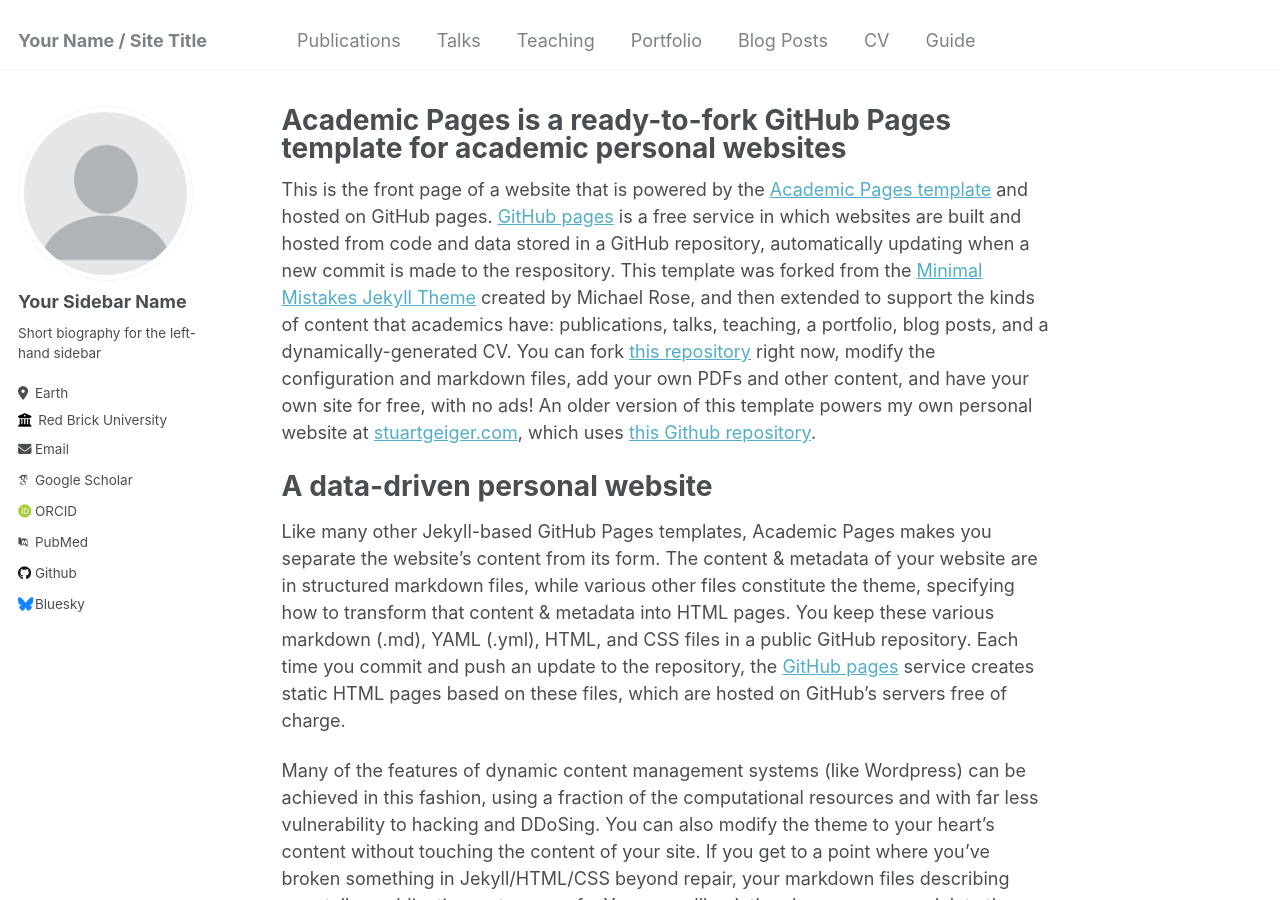
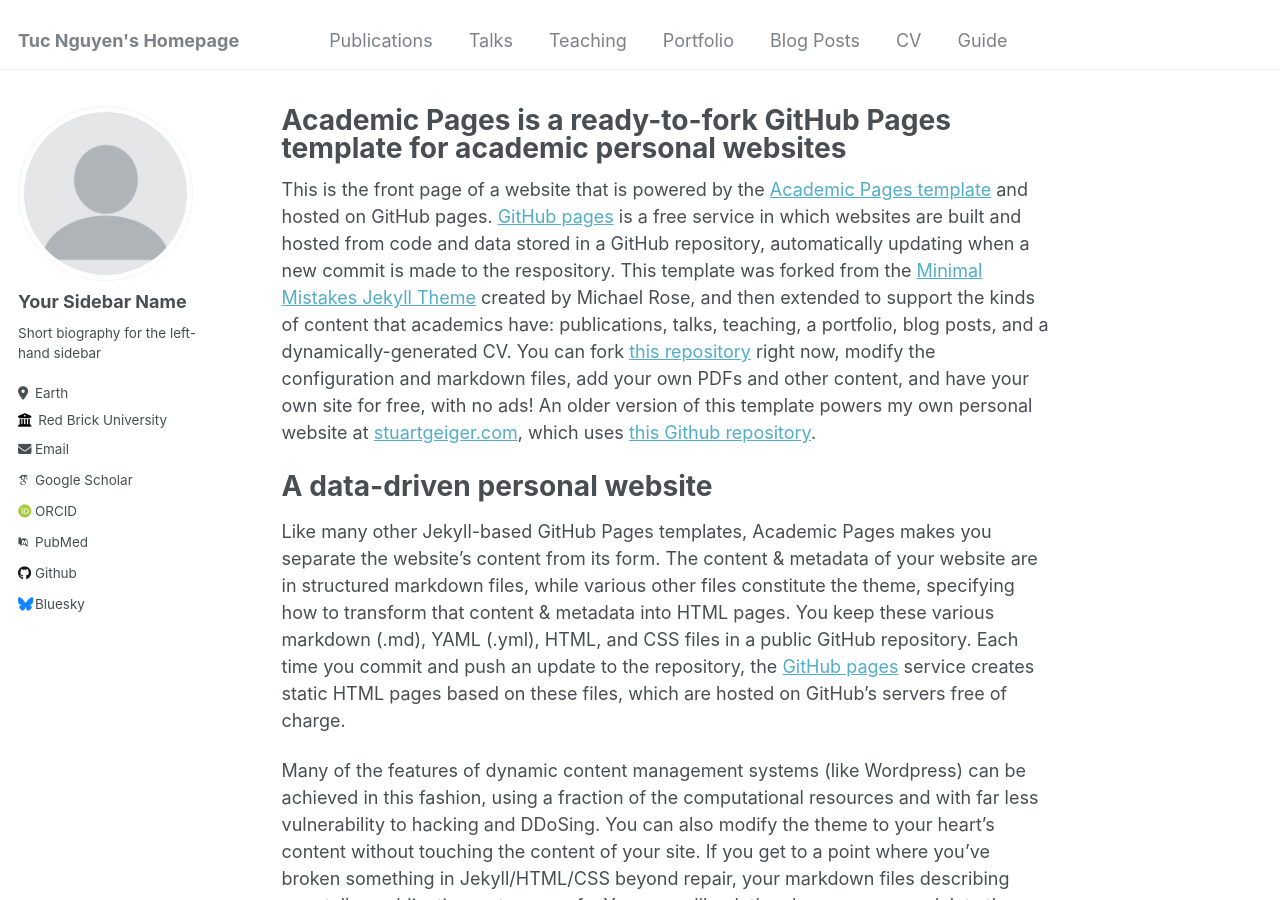
Before and after one commit to nguyentuc/nguyentuc.github.io, a Jekyll site: the page built from _pages/about.md, in a window 1280 px wide and 900 px high. Built offline with Jekyll 4.4.1, drawn with Linux system fonts in a browser that asks for light colours; some web fonts are replaced.

Commit message:
first commit

```diff
--- a/_config.yml
+++ b/_config.yml
@@ -8,7 +8,7 @@
 
 # Basic Site Settings
 locale                   : "en-US"
-title                    : "Your Name / Site Title"
+title                    : "Tuc Nguyen's Homepage"
 title_separator          : "-"
 name                     : &name "Your Name"
 description              : &description "personal description"
```
